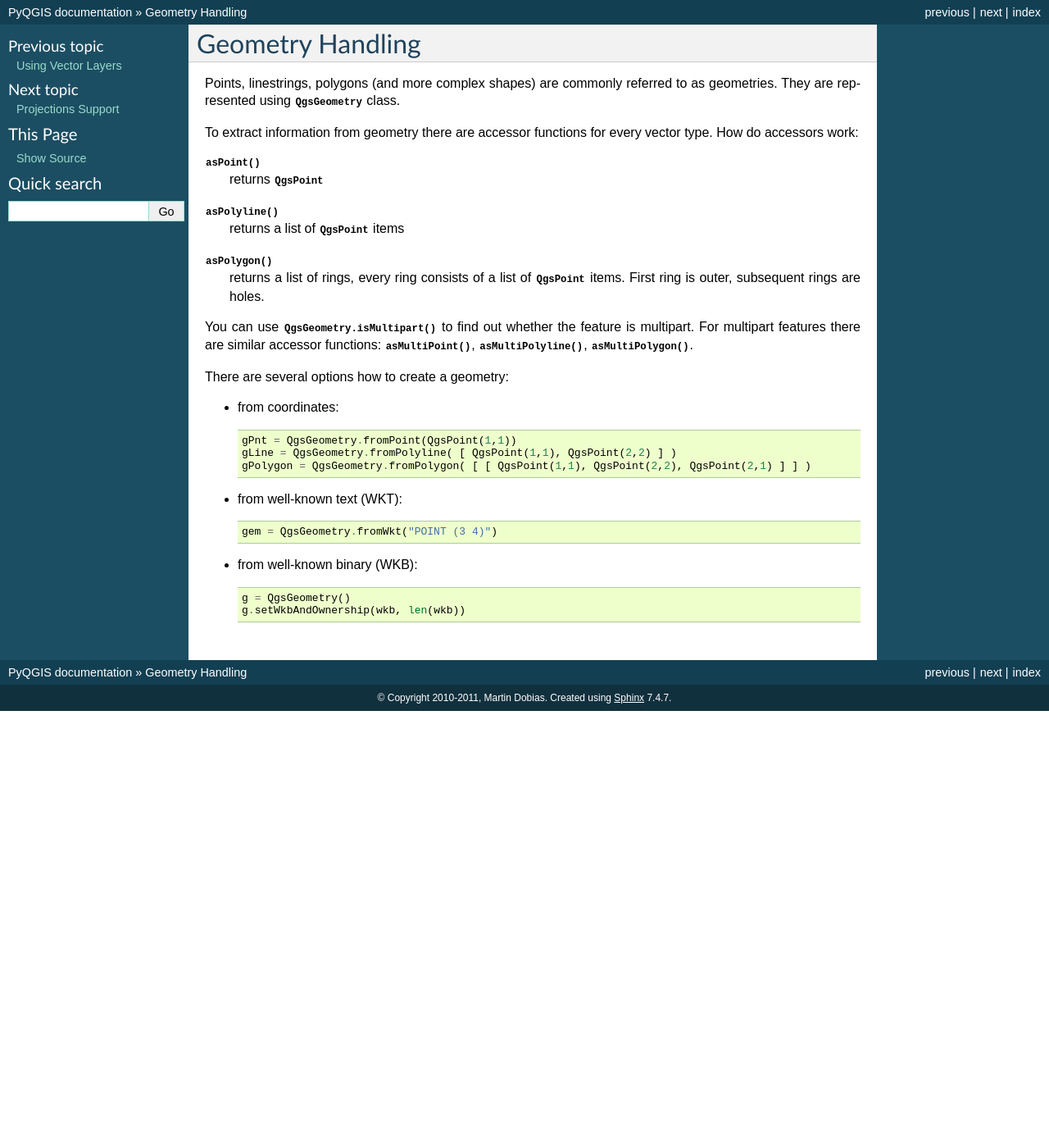
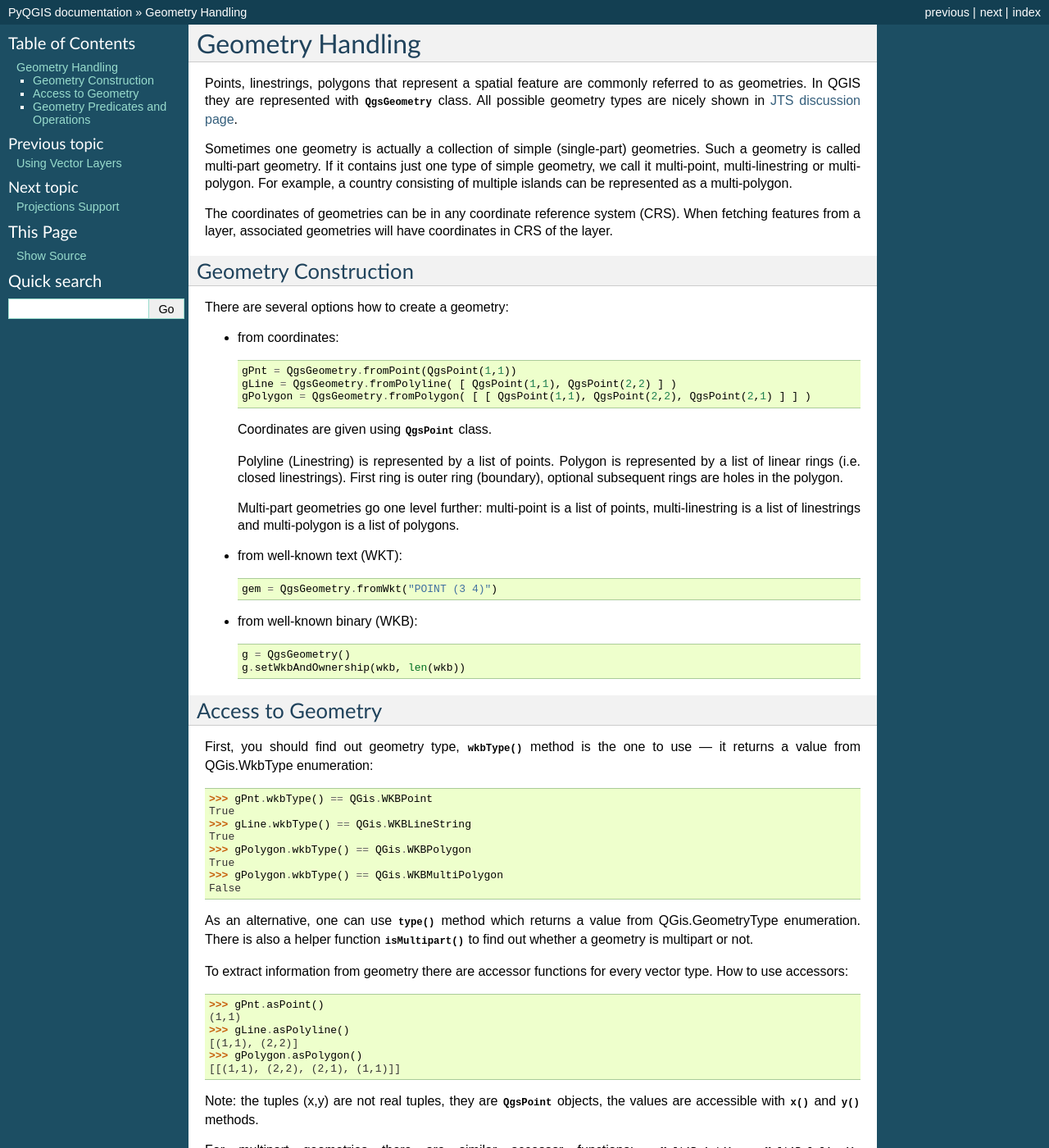
Before and after one commit to slarosa/QGIS-Developer-Cookbook, a Sphinx documentation site: the page built from source/geometry.rst, in a window 1280 px wide and 1400 px high. Shown: the whole window at 82% size. Built offline with Sphinx 7.4.7, drawn with Linux system fonts in a browser that asks for light colours; some of the changed text lies outside the part shown.

Commit message:
Slightly improved geometry section
git-svn-id: https://svn.osgeo.org/qgis/docs/trunk@15134 c8812cc2-4d05-0410-92ff-de0c093fc19c

```diff
--- a/source/geometry.rst
+++ b/source/geometry.rst
@@ -4,21 +4,20 @@
 Geometry Handling
 =================
 
-Points, linestrings, polygons (and more complex shapes) are commonly referred to as geometries. They are represented using :class:`QgsGeometry` class.
+Points, linestrings, polygons that represent a spatial feature are commonly referred to as geometries.
+In QGIS they are represented with :class:`QgsGeometry` class.
+All possible geometry types are nicely shown in `JTS discussion page <http://www.vividsolutions.com/jts/discussion.htm#spatialDataModel>`_.
 
-To extract information from geometry there are accessor functions for every vector type. How do accessors work:
+Sometimes one geometry is actually a collection of simple (single-part) geometries. Such a geometry is called
+multi-part geometry. If it contains just one type of simple geometry, we call it multi-point, multi-linestring or multi-polygon.
+For example, a country consisting of multiple islands can be represented as a multi-polygon.
 
-:func:`asPoint`
-  returns :class:`QgsPoint`
-:func:`asPolyline`
-  returns a list of :class:`QgsPoint` items
-:func:`asPolygon`
-  returns a list of rings, every ring consists of a list of :class:`QgsPoint` items. First ring is outer, subsequent rings are holes.
+The coordinates of geometries can be in any coordinate reference system (CRS). When fetching features from a layer, associated geometries
+will have coordinates in CRS of the layer.
 
 
-
-You can use :func:`QgsGeometry.isMultipart` to find out whether the feature is multipart. For multipart features there are similar accessor functions:
-:func:`asMultiPoint`, :func:`asMultiPolyline`, :func:`asMultiPolygon()`.
+Geometry Construction
+---------------------
 
 There are several options how to create a geometry:
 
@@ -28,6 +27,13 @@
     gLine = QgsGeometry.fromPolyline( [ QgsPoint(1,1), QgsPoint(2,2) ] )
     gPolygon = QgsGeometry.fromPolygon( [ [ QgsPoint(1,1), QgsPoint(2,2), QgsPoint(2,1) ] ] )
 
+  Coordinates are given using :class:`QgsPoint` class.
+
+  Polyline (Linestring) is represented by a list of points. Polygon is represented by a list of linear rings (i.e. closed linestrings).
+  First ring is outer ring (boundary), optional subsequent rings are holes in the polygon.
+
+  Multi-part geometries go one level further: multi-point is a list of points, multi-linestring is a list of linestrings and multi-polygon is a list of polygons.
+
 * from well-known text (WKT)::
 
     gem = QgsGeometry.fromWkt("POINT (3 4)")
@@ -36,3 +42,49 @@
 
     g = QgsGeometry()
     g.setWkbAndOwnership(wkb, len(wkb))
+
+
+Access to Geometry
+------------------
+
+First, you should find out geometry type, :func:`wkbType` method is the one to use --- it returns a value from QGis.WkbType enumeration::
+
+  >>> gPnt.wkbType() == QGis.WKBPoint
+  True
+  >>> gLine.wkbType() == QGis.WKBLineString
+  True
+  >>> gPolygon.wkbType() == QGis.WKBPolygon
+  True
+  >>> gPolygon.wkbType() == QGis.WKBMultiPolygon
+  False
+
+As an alternative, one can use :func:`type` method which returns a value from QGis.GeometryType enumeration.
+There is also a helper function :func:`isMultipart` to find out whether a geometry is multipart or not.
+
+To extract information from geometry there are accessor functions for every vector type. How to use accessors::
+
+  >>> gPnt.asPoint()
+  (1,1)
+  >>> gLine.asPolyline()
+  [(1,1), (2,2)]
+  >>> gPolygon.asPolygon()
+  [[(1,1), (2,2), (2,1), (1,1)]]
+
+Note: the tuples (x,y) are not real tuples, they are :class:`QgsPoint` objects,
+the values are accessible with :func:`x` and :func:`y` methods.
+
+For multipart geometries there are similar accessor functions: :func:`asMultiPoint`, :func:`asMultiPolyline`, :func:`asMultiPolygon()`.
+
+
+Geometry Predicates and Operations
+----------------------------------
+
+QGIS uses GEOS library for advanced geometry operations such as geometry predicates (:func:`contains`, :func:`intersects`, ...)
+and set operations (:func:`union`, :func:`difference`, ...)
+
+
+**TODO:**
+
+* :func:`area`, :func:`length`, :func:`distance`
+* :func:`transform`
+* available predicates and set operations
```
Also changed, not shown: source/canvas.rst (+5 -5 lines).
